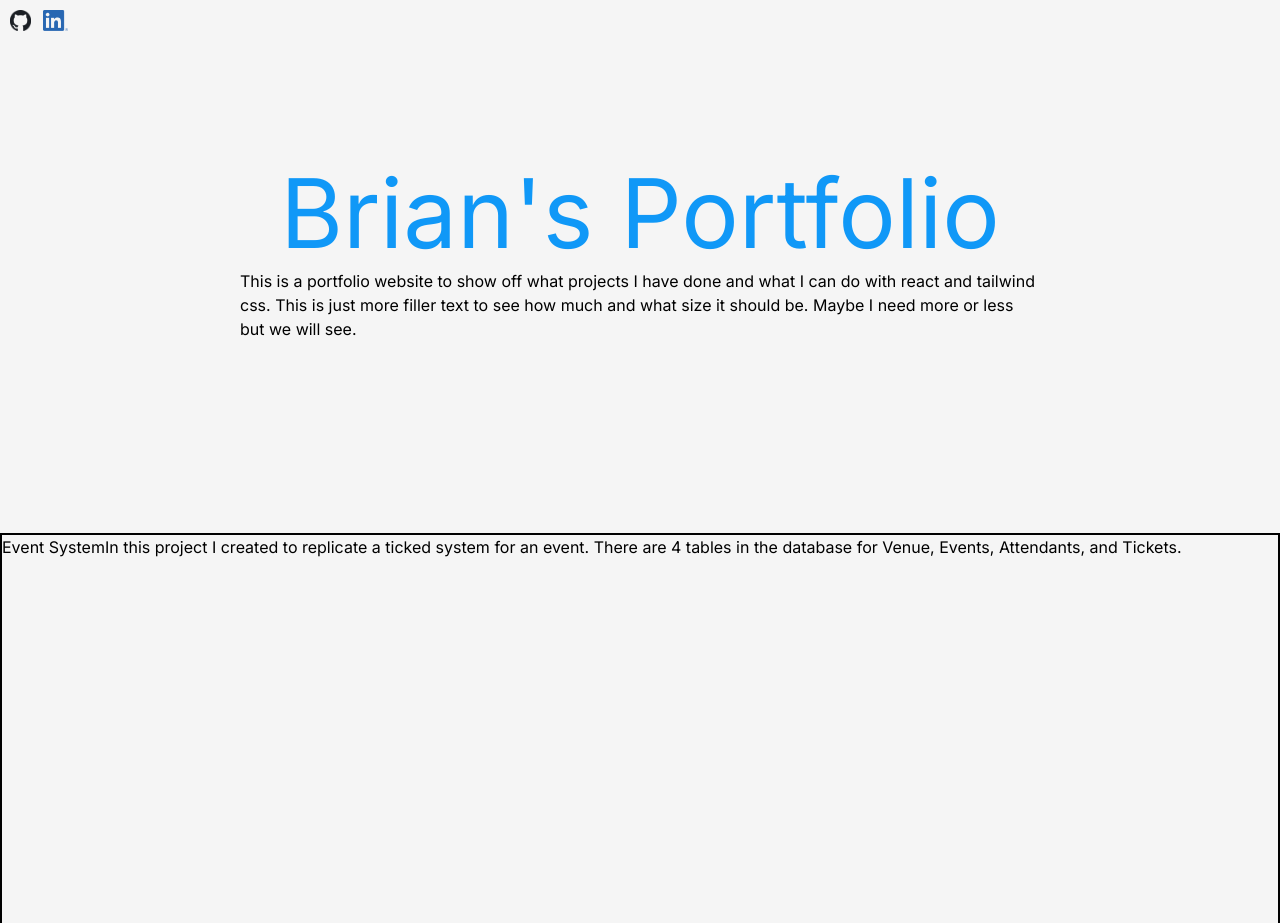
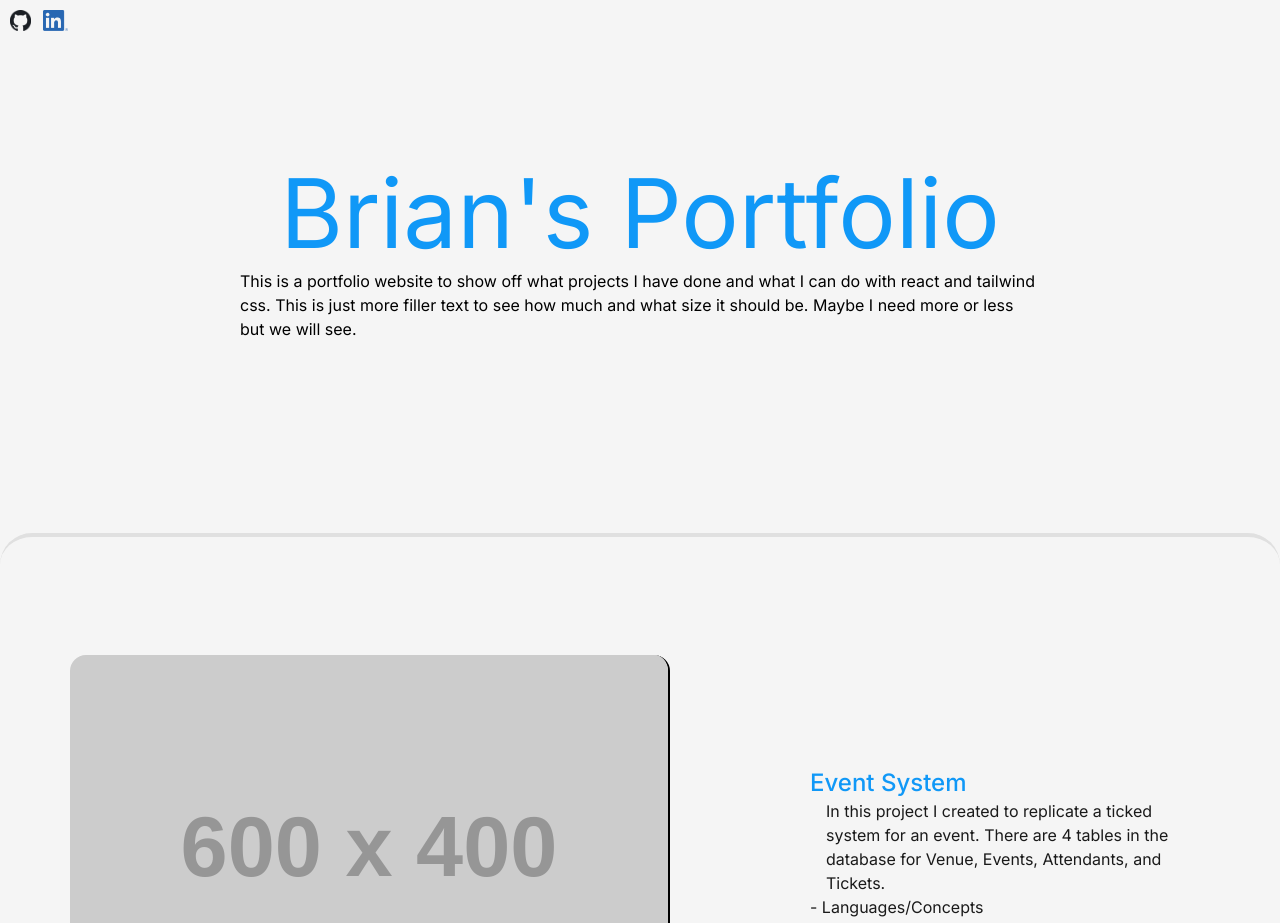
Before and after one commit to bschroedl/portfolio-project-main, a React (Vite) app: page / in a window 1280 px wide. Shown: the top 923 px of the page. Built offline with nearby package versions, Linux system fonts and the light colour scheme.

Commit message:
Update Projects.jsx to be better designed and handle more information

```diff
--- a/src/components/Projects.jsx
+++ b/src/components/Projects.jsx
@@ -1,8 +1,13 @@
-function Projects({title, description, reverse}) {
+function Projects({title, description, imageLink, gitHubLink, reverse}) {
     return (
-        <div className={'flex ' + (reverse ? 'flex-row-reverse ' : 'flex-row ') + 'h-100 border-2'}>
-            <h2>{title}</h2>
-            <p>{description}</p>
+        <div className={'flex ' + (reverse ? 'flex-row-reverse ' : 'flex-row ') + 'h-[80vh] border-t-4 border-[#E0E0E0] rounded-4xl'}>
+            <img src={imageLink} alt={title} className='m-auto max-w-[75vh] max-h-[60vh] rounded-2xl border-r-2 border-b-2 object-contain'/>
+            <ul className='m-auto w-100'>
+                <li className='text-2xl font-medium text-[#1098F7] '>{title}</li>
+                <li className='ml-4 text-[#1A1A1A]'>{description}</li>
+                <li className='text-[#1A1A1A]'>- Languages/Concepts</li>
+                <a href={gitHubLink} target='_blank' className='text-[#1A1A1A]'><li>Link to GitHub Page</li></a>
+            </ul>
         </div>
     );
 }
```
